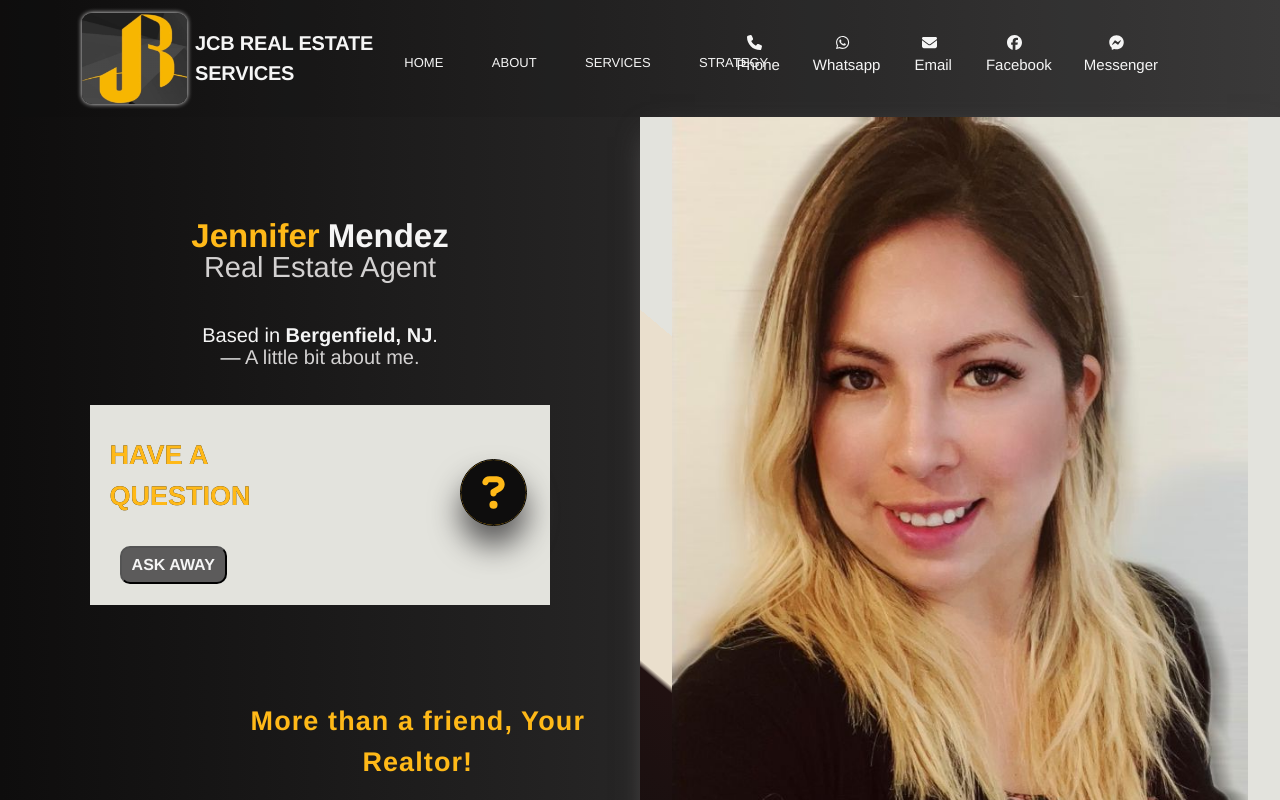
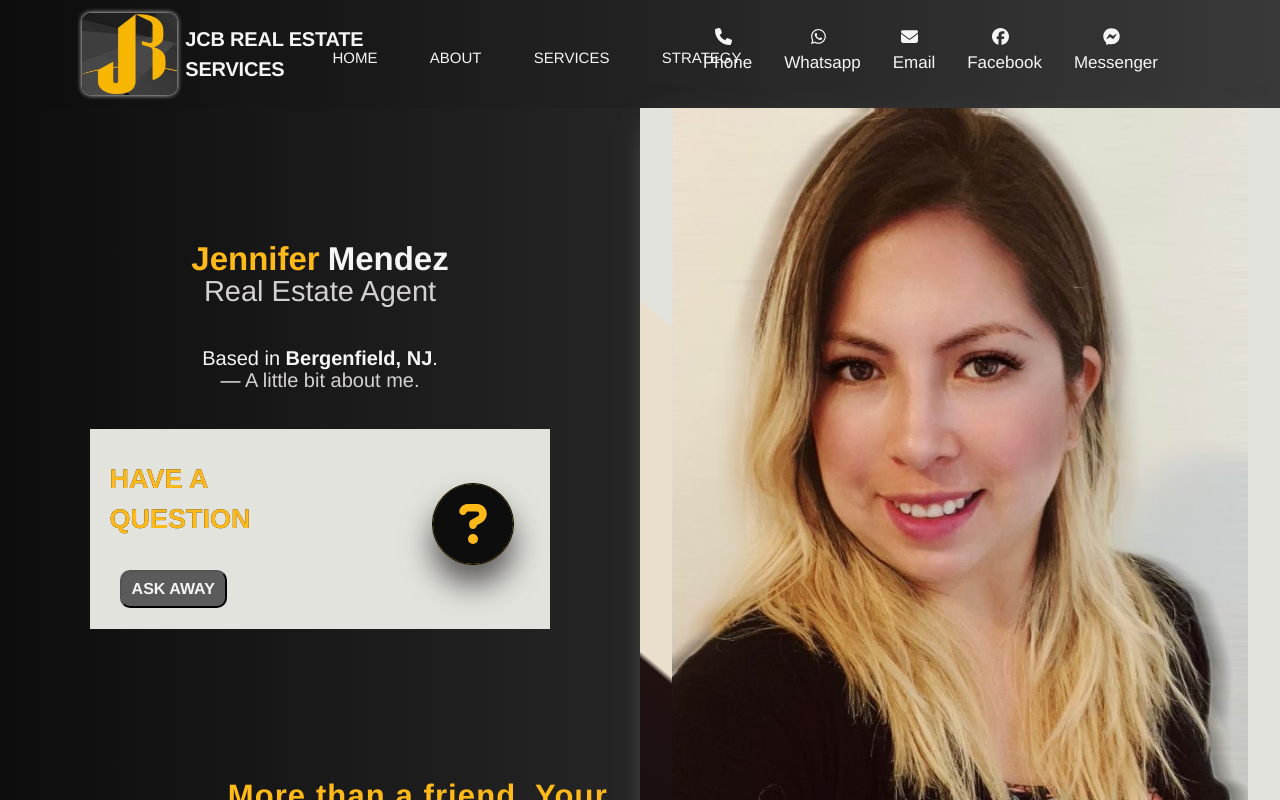
Before and after one commit to Esmendez90/jcbhome, a React (Create React App) app: page / in a window 1280 px wide. Shown: the top 800 px of the page. Built offline with nearby package versions, Linux system fonts and the light colour scheme.

Commit message:
added styling for screens at with min-width of 820px

```diff
--- a/src/App.css
+++ b/src/App.css
@@ -370,7 +370,7 @@ hr {
     );
     box-shadow: 0 10px 29px -10px rgb(97 95 95);
     -webkit-transform: scaleX(-1);
-  transform: scaleX(-1);
+    transform: scaleX(-1);
   }
 
   .jennifer-img {
@@ -397,7 +397,8 @@ hr {
     font-size: 29px;
     text-align: center;
   }
-  .basedIn, .abitAboutMe,
+  .basedIn,
+  .abitAboutMe,
   .abitAboutMe > a {
     font-size: 20px;
     text-align: center;
@@ -416,14 +417,48 @@ hr {
   }
 
   /* footer */
-  .footer-container, .navbar{
+  .footer-container,
+  .navbar {
     background-color: rgb(14, 13, 13, 0.1);
   }
-  .kwLogo-container, .realityLogo-container, .jcbLogo-container {
+  .kwLogo-container,
+  .realityLogo-container,
+  .jcbLogo-container {
     width: 16%;
     margin: 2rem 1.5rem;
   }
-  .jcbLogo-container{
+  .jcbLogo-container {
     width: 11%;
   }
 }
+
+@media screen and (min-width: 820px) {
+  .navbar-brand:first-child {
+    width: 13%;
+  }
+  .navbar-toggler {
+    font-size: 1.90rem !important;
+  }
+  .nav-link {
+    font-size: 15px;
+  }
+  .icons {
+    font-size: 17px;
+  }
+  .heading-container {
+    margin-top: 6rem;
+  }
+  .questionIcon {
+    right: 8%;
+    font-size: 80px;
+  }
+  .slogan-container {
+    margin-top: 9rem;
+  }
+  .slogan {
+    font-size: 31px !important;
+  }
+  .footer-container {
+    margin-top: 2rem;
+  }
+}
```
